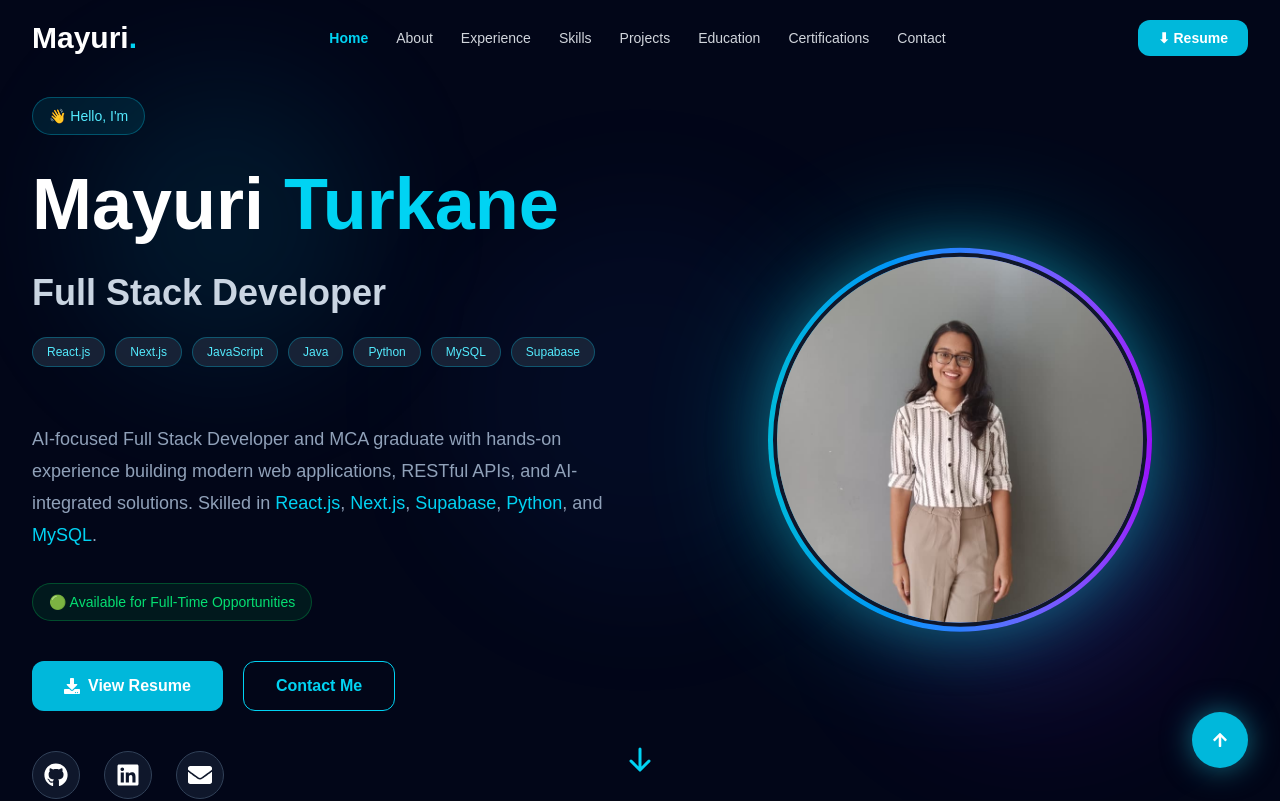
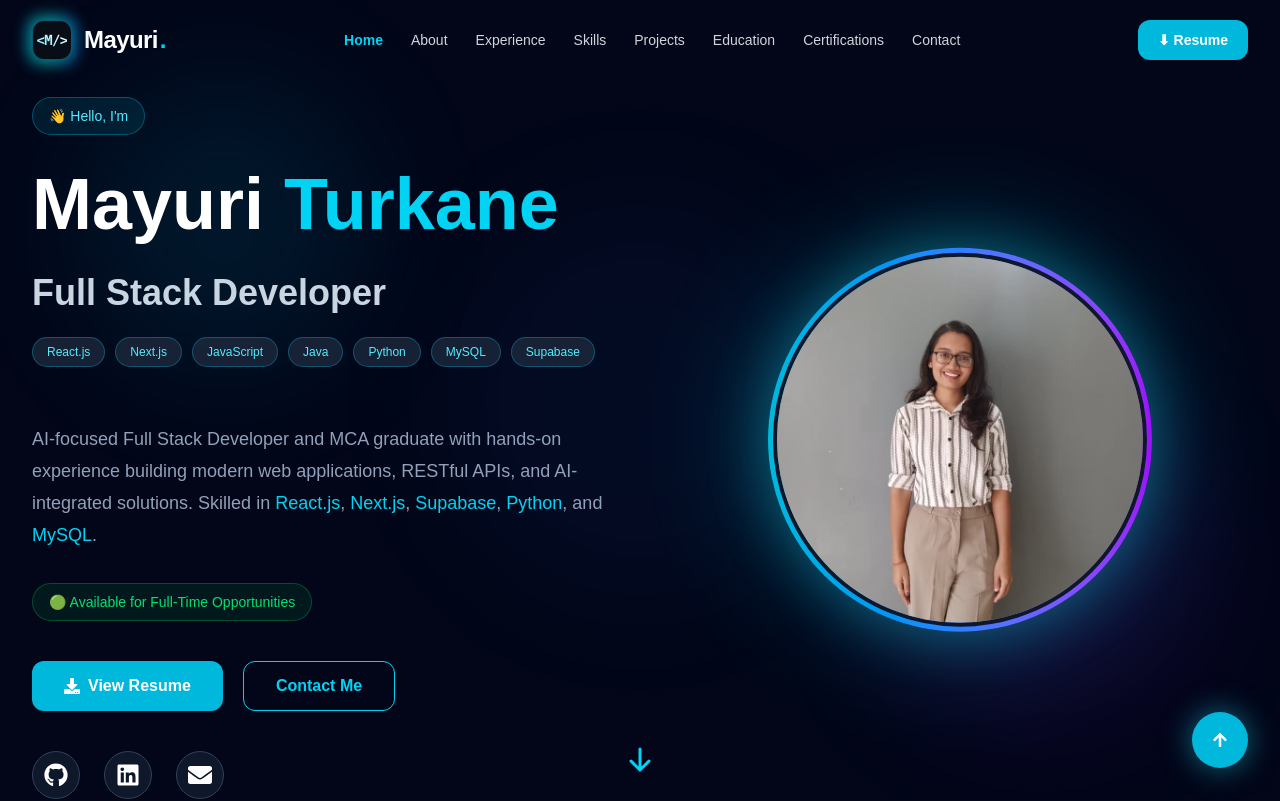
Before and after one commit to mayuri-turkane/portfolio-website, a React app in the folder frontend/: page / in a window 1280 px wide. Shown: the top 801 px of the page. Built offline with nearby package versions, Linux system fonts and the light colour scheme; the HTML template or start-up script is replaced by a standard one.

Commit message:
Update logo to minimalist <M/> emblem with clean Mayuri brand name

```diff
--- a/frontend/src/components/Footer/Footer.jsx
+++ b/frontend/src/components/Footer/Footer.jsx
@@ -1,6 +1,7 @@
 import { useEffect, useState } from "react";
 import { motion } from "framer-motion";
 import { Link } from "react-scroll";
+import Logo from "../Logo/Logo";
 import {
   FaGithub,
   FaLinkedin,
@@ -332,18 +333,20 @@ const Footer = () => {
         {/* Bottom */}
 
         <div className="border-t border-slate-800 mt-20 pt-10 pb-12 flex flex-col md:flex-row items-center justify-between gap-5">
+          <Link to="home" smooth={true} duration={600} className="cursor-pointer">
+            <Logo size="small" />
+          </Link>
 
-          <p className="text-gray-500 text-sm">
+          <p className="text-gray-400 text-sm">
             © {year} Designed & Developed by
             <span className="text-cyan-400 font-semibold">
               {" "}Mayuri Turkane
             </span>
           </p>
 
-          <p className="text-gray-500 text-sm">
+          <p className="text-gray-500 text-xs">
             Built with React • Tailwind CSS • Framer Motion
           </p>
-
         </div>
 
       </div>
--- /dev/null
+++ b/frontend/src/components/Logo/Logo.jsx
@@ -0,0 +1,36 @@
+import { motion } from "framer-motion";
+
+const Logo = () => {
+  return (
+    <motion.div
+      whileHover={{ scale: 1.05 }}
+      whileTap={{ scale: 0.95 }}
+      className="flex items-center gap-3 cursor-pointer group select-none"
+    >
+      {/* Sleek Futuristic Emblem Icon */}
+      <div className="relative flex items-center justify-center">
+        {/* Glow Aura */}
+        <div className="absolute -inset-1 rounded-xl bg-gradient-to-r from-cyan-400 via-teal-400 to-blue-500 blur-sm opacity-60 group-hover:opacity-100 transition duration-300"></div>
+
+        {/* Glass Hexagon / Shield Badge */}
+        <div className="relative flex items-center justify-center h-10 w-10 rounded-xl bg-[#090d16] border border-cyan-400/40 text-cyan-400 shadow-[0_0_15px_rgba(34,211,238,0.25)] group-hover:border-cyan-400 group-hover:shadow-[0_0_20px_rgba(34,211,238,0.5)] transition-all duration-300">
+          <span className="font-mono font-black text-sm tracking-tighter text-transparent bg-clip-text bg-gradient-to-tr from-cyan-300 to-white group-hover:from-white group-hover:to-cyan-300 transition">
+            &lt;M/&gt;
+          </span>
+        </div>
+      </div>
+
+      {/* Clean Brand Name */}
+      <div className="flex items-center">
+        <span className="text-2xl font-extrabold tracking-tight text-white group-hover:text-cyan-100 transition duration-300">
+          Mayuri
+        </span>
+        <span className="text-2xl font-black text-cyan-400 ml-0.5 group-hover:animate-pulse">
+          .
+        </span>
+      </div>
+    </motion.div>
+  );
+};
+
+export default Logo;
--- a/frontend/src/components/Navbar/Navbar.jsx
+++ b/frontend/src/components/Navbar/Navbar.jsx
@@ -2,6 +2,7 @@ import React, { useState, useEffect } from "react";
 import { Link } from "react-scroll";
 import { motion, AnimatePresence } from "framer-motion";
 import { HiOutlineMenuAlt3, HiOutlineX } from "react-icons/hi";
+import Logo from "../Logo/Logo";
 
 const navLinks = [
   { name: "Home", to: "home" },
@@ -31,22 +32,18 @@ const Navbar = () => {
     <header
       className={`fixed top-0 left-0 w-full z-50 transition-all duration-300 ${
         scrolled
-          ? "bg-[#050816]/95 shadow-lg backdrop-blur-xl"
-          : "bg-transparent"
+          ? "bg-[#050816]/95 shadow-lg backdrop-blur-xl py-3"
+          : "bg-transparent py-5"
       }`}
     >
-      <div className="max-w-7xl mx-auto flex items-center justify-between px-8 py-5">
+      <div className="max-w-7xl mx-auto flex items-center justify-between px-6 lg:px-8">
         {/* Logo */}
-        <motion.h1
-          whileHover={{ scale: 1.05 }}
-          className="text-3xl font-bold cursor-pointer"
-        >
-          <span className="text-white">Mayuri</span>
-          <span className="text-cyan-400">.</span>
-        </motion.h1>
+        <Link to="home" smooth={true} duration={500}>
+          <Logo />
+        </Link>
 
         {/* Menu */}
-        <nav className="hidden md:flex items-center gap-7">
+        <nav className="hidden lg:flex items-center gap-7">
           {navLinks.map((item) => (
             <Link
               key={item.to}
@@ -71,14 +68,14 @@ const Navbar = () => {
           href="/resume.pdf"
           target="_blank"
           rel="noopener noreferrer"
-          className="hidden md:block bg-cyan-500 hover:bg-cyan-600 hover:shadow-[0_0_20px_#22d3ee] px-5 py-2 rounded-xl font-semibold text-sm transition-all duration-300"
+          className="hidden lg:block bg-cyan-500 hover:bg-cyan-600 hover:shadow-[0_0_20px_#22d3ee] px-5 py-2.5 rounded-xl font-semibold text-sm transition-all duration-300"
         >
           ⬇ Resume
         </motion.a>
 
         {/* Mobile Menu Button */}
         <button
-          className="md:hidden text-white text-3xl"
+          className="lg:hidden text-white text-3xl"
           onClick={() => setOpen(!open)}
         >
           {open ? <HiOutlineX /> : <HiOutlineMenuAlt3 />}
@@ -92,7 +89,7 @@ const Navbar = () => {
             animate={{ opacity: 1, y: 0 }}
             exit={{ opacity: 0, y: -20 }}
             transition={{ duration: 0.3 }}
-            className="md:hidden bg-[#050816] border-t border-slate-800"
+            className="lg:hidden bg-[#050816] border-t border-slate-800"
           >
             {navLinks.map((item) => (
               <Link
```
